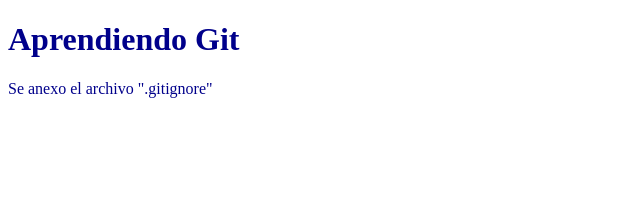
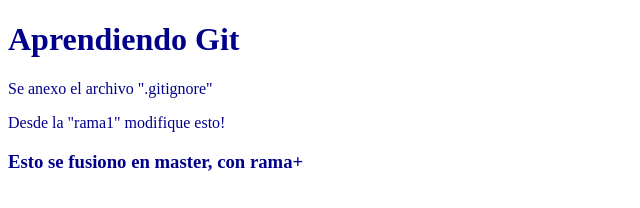
Before and after one commit to Jaders009/test, a plain HTML site: page index.html in a window 1280 px wide. Shown: the whole page, without its empty margins (0-640 px from the left). Drawn offline with Linux system fonts and the light colour scheme.

Commit message:
Titulo de fusion

```diff
--- a/index.html
+++ b/index.html
@@ -9,6 +9,8 @@
 	<header>
 		<h1>Aprendiendo Git</h1>
 		<p>Se anexo el archivo ".gitignore"</p>
+		<p>Desde la "rama1" modifique esto!</p>
+		<h3>Esto se fusiono en master, con rama+</h3>
 	</header>
 </body>
 </html>
```
